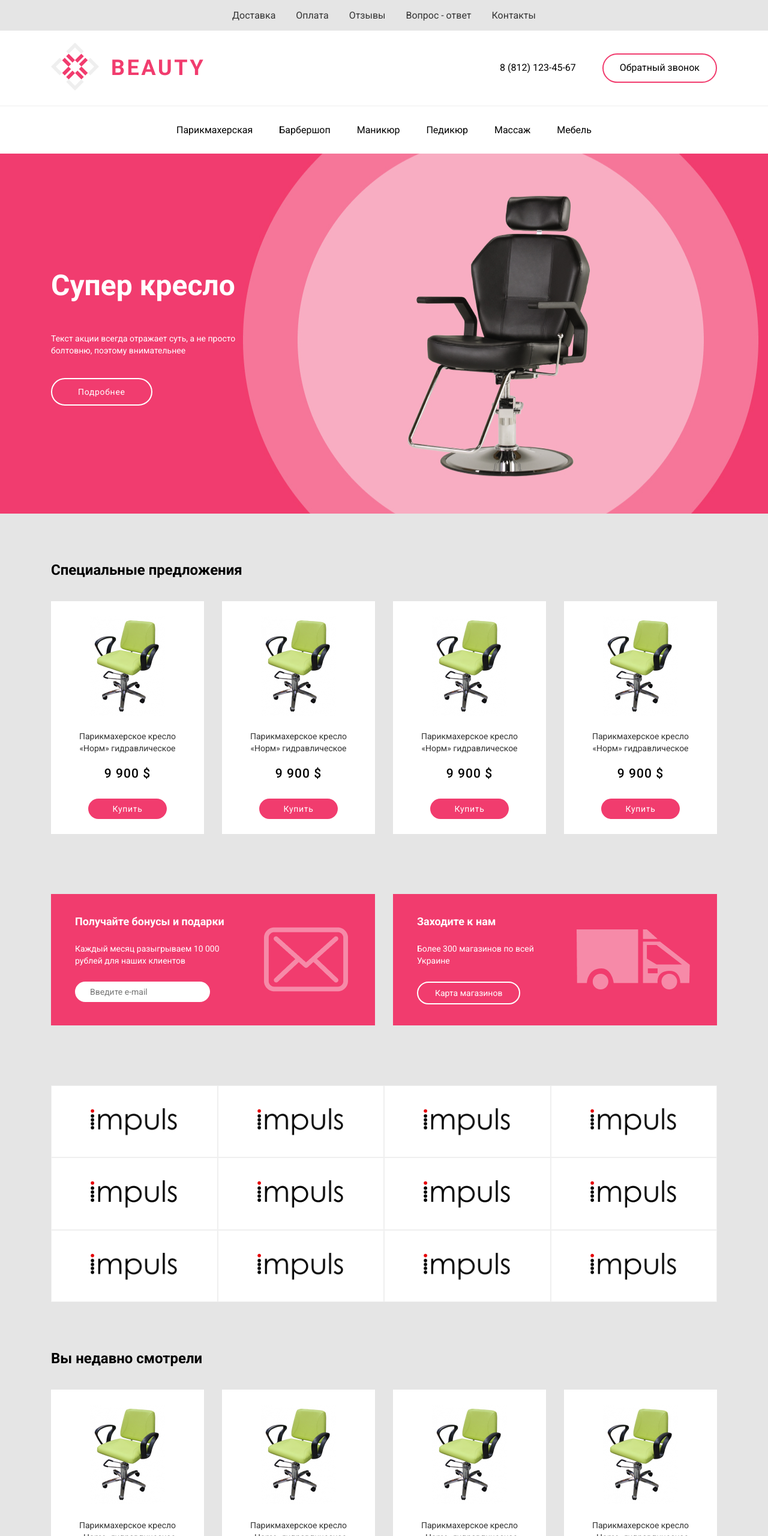
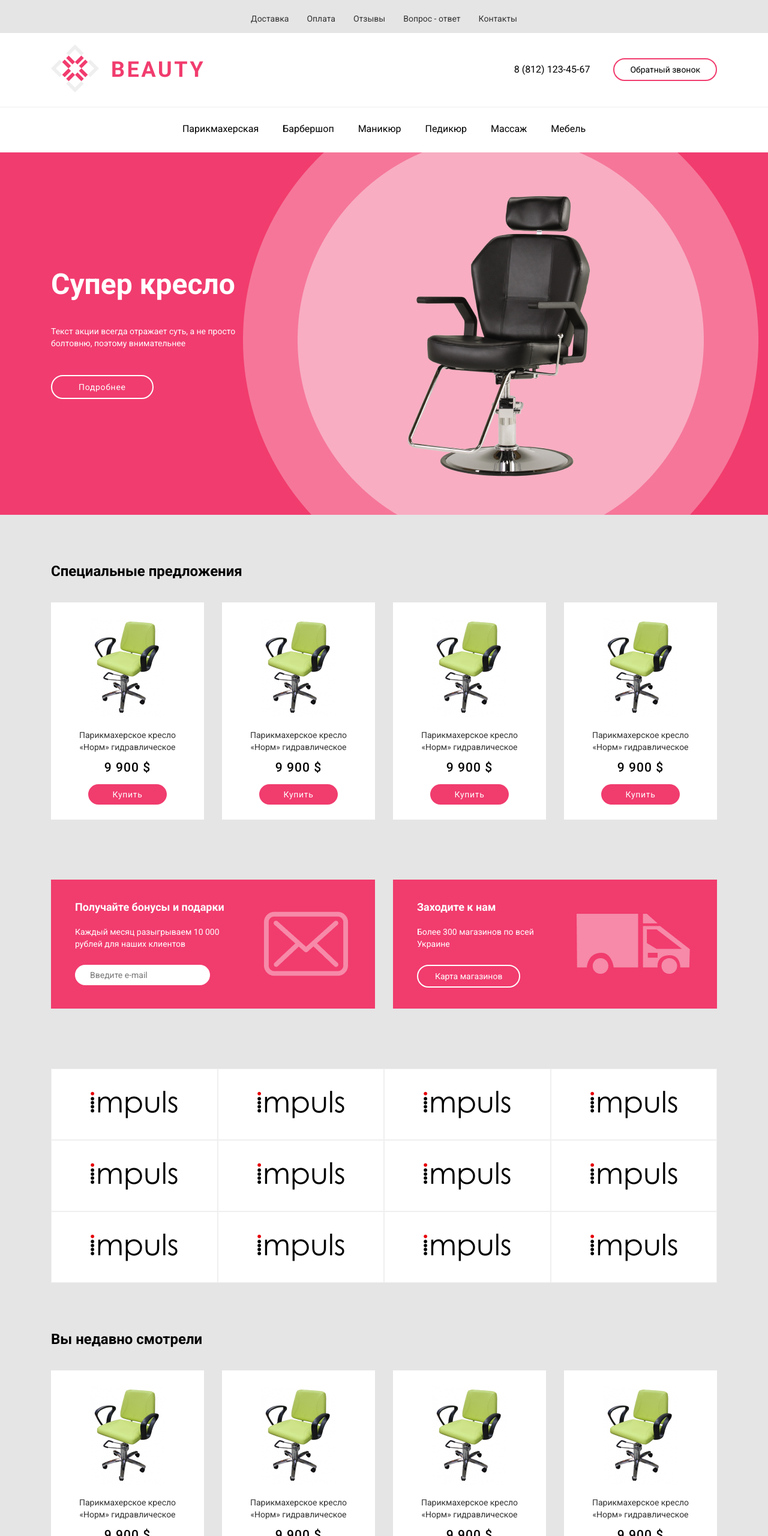
Before and after one commit to Igor-Yarik/Homework_11, a plain HTML site: page index.html in a window 1280 px wide. Shown: the top 2560 px of the page at 60% size. Drawn offline with Linux system fonts and the light colour scheme.

Commit message:
site created

```diff
--- a/index.html
+++ b/index.html
@@ -113,18 +113,18 @@
     <section class="brands">
         <div class="wrapper">
             <div class="brands_item">
-                <img class="brands_img" src="/images/impuls.png" alt="">
-                <img class="brands_img" src="/images/impuls.png" alt="">
-                <img class="brands_img" src="/images/impuls.png" alt="">
-                <img class="brands_img" src="/images/impuls.png" alt="">
-                <img class="brands_img" src="/images/impuls.png" alt="">
-                <img class="brands_img" src="/images/impuls.png" alt="">
-                <img class="brands_img" src="/images/impuls.png" alt="">
-                <img class="brands_img" src="/images/impuls.png" alt="">
-                <img class="brands_img" src="/images/impuls.png" alt="">
-                <img class="brands_img" src="/images/impuls.png" alt="">
-                <img class="brands_img" src="/images/impuls.png" alt="">
-                <img class="brands_img" src="/images/impuls.png" alt="">
+                <a class="link" href=""><img class="brands_img" src="./images/impuls.png" alt=""></a>
+                <a class="link" href=""><img class="brands_img" src="./images/impuls.png" alt=""></a>
+                <a class="link" href=""><img class="brands_img" src="./images/impuls.png" alt=""></a>
+                <a class="link" href=""><img class="brands_img" src="./images/impuls.png" alt=""></a>
+                <a class="link" href=""><img class="brands_img" src="./images/impuls.png" alt=""></a>
+                <a class="link" href=""><img class="brands_img" src="./images/impuls.png" alt=""></a>
+                <a class="link" href=""><img class="brands_img" src="./images/impuls.png" alt=""></a>
+                <a class="link" href=""><img class="brands_img" src="./images/impuls.png" alt=""></a>
+                <a class="link" href=""><img class="brands_img" src="./images/impuls.png" alt=""></a>
+                <a class="link" href=""><img class="brands_img" src="./images/impuls.png" alt=""></a>
+                <a class="link" href=""><img class="brands_img" src="./images/impuls.png" alt=""></a>
+                <a class="link" href=""><img class="brands_img" src="./images/impuls.png" alt=""></a>
             </div>
         </div>
     </section>
@@ -214,16 +214,16 @@
                 <div class="social_main">
                     <div class="social_items">
                         <a class="social_item" href="#">
-                            <img class="social_img" src="/images/icons/fb.png" alt="">
+                            <img class="social_img" src="./images/icons/youtube.png" alt="">
                         </a>
                         <a class="social_item" href="#">
-                            <img class="social_img" src="/images/icons/vk.png" alt="">
+                            <img class="social_img" src="./images/icons/vk.png" alt="">
                         </a>
                         <a class="social_item" href="#">
-                            <img class="social_img" src="/images/icons/instagram.png" alt="">
+                            <img class="social_img" src="./images/icons/fb.png" alt="">
                         </a>
                         <a class="social_item" href="#">
-                            <img class="social_img" src="/images/icons/youtube.png" alt="">
+                            <img class="social_img" src="./images/icons/instagram.png" alt="">
                         </a>
                     </div>
                     <div class="contacts">
@@ -238,7 +238,7 @@
             <div class="wrapper">
                 <div class="footer_text">
                     <p>Лучший магазин (с) 2019 Все права защищены. Интернет-магазин оборудования для салонов красоты</p>
-                    <a href="">Политика конфиденциальности</a>
+                    <a class="footer_policy" href="">Политика конфиденциальности</a>
                 </div>
             </div>
         </div>
--- a/styles/style.css
+++ b/styles/style.css
@@ -24,8 +24,11 @@ body {
 }
 
 .head_top {
+    display: flex;
+    justify-content: center;
     background-color: #E5E5E5;
-    padding-top: 17px;
+    font-size: 14px;
+    padding-top: 23px;
     padding-bottom: 16px;
     text-align: center;
 
@@ -41,7 +44,7 @@ body {
 }
 
 .head_logo {
-    padding-top: 20px;
+    padding-top: 19px;
     padding-bottom: 20px;
     border-bottom: 1px solid #EFEFEF;
 }
@@ -60,16 +63,26 @@ body {
 }
 
 .contact_btn {
+    font-size: 14px;
     border: 2px solid #F13C6E;
     border-radius: 40px;
     background-color: #fff;
-    padding: 13px 27px;
-    margin-left: 40px;
+    padding: 9px 26px;
+    margin-left: 35px;
+    transition: all 0.3s;
+
+}
+
+.contact_btn:hover {
+    background-color: #F13C6E;
+    color: #FFFFFF;
+    transition: all 0.3s;
 }
 
 .head_nav {
-    text-align: center;
-    padding-top: 30px;
+    display: flex;
+    justify-content: center;
+    padding-top: 26px;
     padding-bottom: 30px;
 }
 
@@ -85,10 +98,16 @@ body {
     margin-right: 0;
 }
 
+.head_nav .link:hover {
+    color: #F13C6E;
+}
+
 
 .intro {
-    background: url(/images/main_bg.jpg) no-repeat center #f13c6e;
+    display: flex;
+    background: url(../images/main_bg.jpg) no-repeat center #f13c6e ;
     color: #fff;
+
 }
 
 .intro_title {
@@ -97,23 +116,21 @@ body {
     padding-bottom: 193px;
 }
 
-
-
 .intro_sup_title {
     font-weight: 700;
     font-size: 48px;
     line-height: 56px;
-    margin-bottom: 50px;
-
+    margin-bottom: 40px;
 }
 
 .intro_sub_title {
     font-size: 14px;
     line-height: 20px;
-    margin-bottom: 50px;
+    margin-bottom: 43px;
 }
 
 .intro_btn {
+    display: inline-block;
     font-size: 14px;
     line-height: 16px;
     text-align: center;
@@ -121,7 +138,14 @@ body {
     color: #FFFFFF;
     border: 2px solid #FFFFFF;
     border-radius: 40px;
-    padding: 13px 43px;
+    padding: 10px 44px;
+    transition: all 0.3s;
+}
+
+.intro_btn:hover {
+    background-color: #fff;
+    color: #f13c6e;
+    transition: all 0.3s;
 }
 
 .main_content {
@@ -154,14 +178,14 @@ body {
 
 .content_img {
     width: 125px;
-    margin-bottom: 20px;
+    margin-bottom: 15px;
 }
 
 .content_name {
     font-size: 14px;
     line-height: 20px;
     color: #333333;
-    margin-bottom: 20px;
+    margin-bottom: 12px;
 
 
 }
@@ -172,7 +196,7 @@ body {
     line-height: 25px;
     text-align: center;
     letter-spacing: 0.05em;
-    margin-bottom: 29px;
+    margin-bottom: 15px;
 
 }
 
@@ -202,7 +226,7 @@ body {
 .bonus {
     padding: 35px 45px 35px 40px;
     width: 540px;
-    background: url(/images/icons/email_icon.png) center right 45px no-repeat;
+    background: url(../images/icons/email_icon.png) center right 45px no-repeat;
     background-color: #F13C6E;
 }
 
@@ -214,7 +238,7 @@ body {
     font-weight: 700;
     font-size: 18px;
     line-height: 21px;
-    padding-bottom: 25px;
+    padding-bottom: 21px;
 }
 
 .subscribe_text {
@@ -236,7 +260,7 @@ body {
 .shops {
     padding: 35px 45px 35px 40px;
     width: 540px;
-    background: url(/images/icons/auto_icon.png) center right 45px no-repeat;
+    background: url(../images/icons/auto_icon.png) center right 45px no-repeat;
     background-color: #F13C6E;
 }
 
@@ -267,11 +291,15 @@ body {
 
 }
 
-.brands_img {
+.brands_item .link {
+    display: flex;
     width: 25%;
-    padding: 35px 64px;
+    padding: 34px 64px;
     border: 1px solid #EFEFEF;
+}
 
+.brands_item .link:hover {
+   background-color: rgba(241, 60, 110, .2);
 }
 
 .recent {
@@ -292,16 +320,17 @@ body {
 
 .categories_title {
     font-weight: 500;
-    line-height: 140.62%;
+    line-height: 22px;
     width: 150px;
     padding-top: 60px;
     padding-bottom: 30px;
-    border-bottom: 1px solid #EFEFEF;
+
 }
 
 .categories_list {
     padding-top: 25px;
     padding-bottom: 60px;
+    border-top: 1px solid #EFEFEF;
 }
 
 .categories .link {
@@ -309,8 +338,10 @@ body {
     font-size: 12px;
     line-height: 28px;
     color: #828282;
+}
 
-
+.categories .link:hover {
+    color: #000;
 }
 
 .social {
@@ -344,7 +375,7 @@ body {
 .social_item::after {
     content: '';
     position: absolute;
-    background: url(/images/icons/Ellipse.png) center no-repeat;
+    background: url(../images/icons/ellipse.png) center no-repeat;
     width: 50px;
     height: 50px;
     top: 50%;
@@ -354,7 +385,7 @@ body {
 }
 
 .social_item:hover {
-    box-shadow: 0 0 10px 0 red;
+    box-shadow: 0 0 10px 7px #F13C6E, inset 0 0 10px 7px #F13C6E;
 }
 
 
@@ -381,3 +412,7 @@ body {
     color: #828282;
 
 }
+
+.footer_policy {
+    color: #828282;
+}
```
